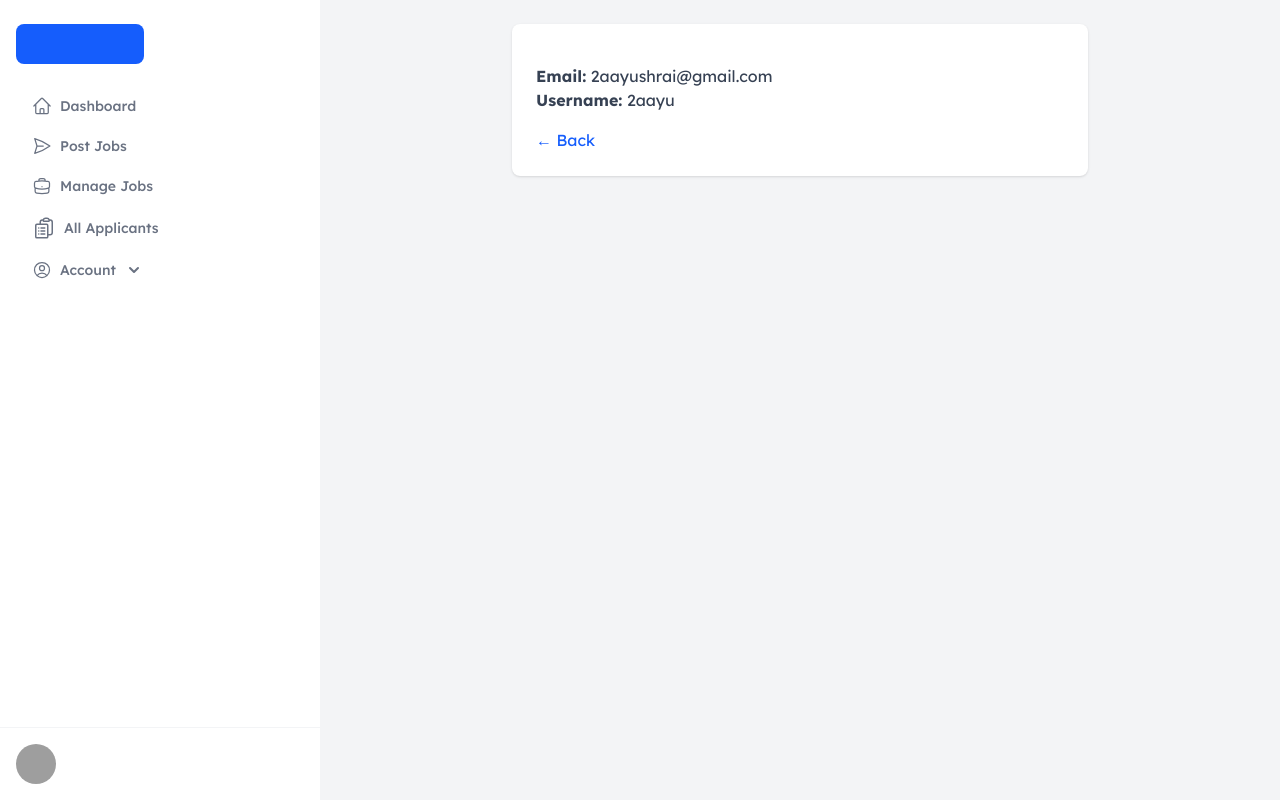
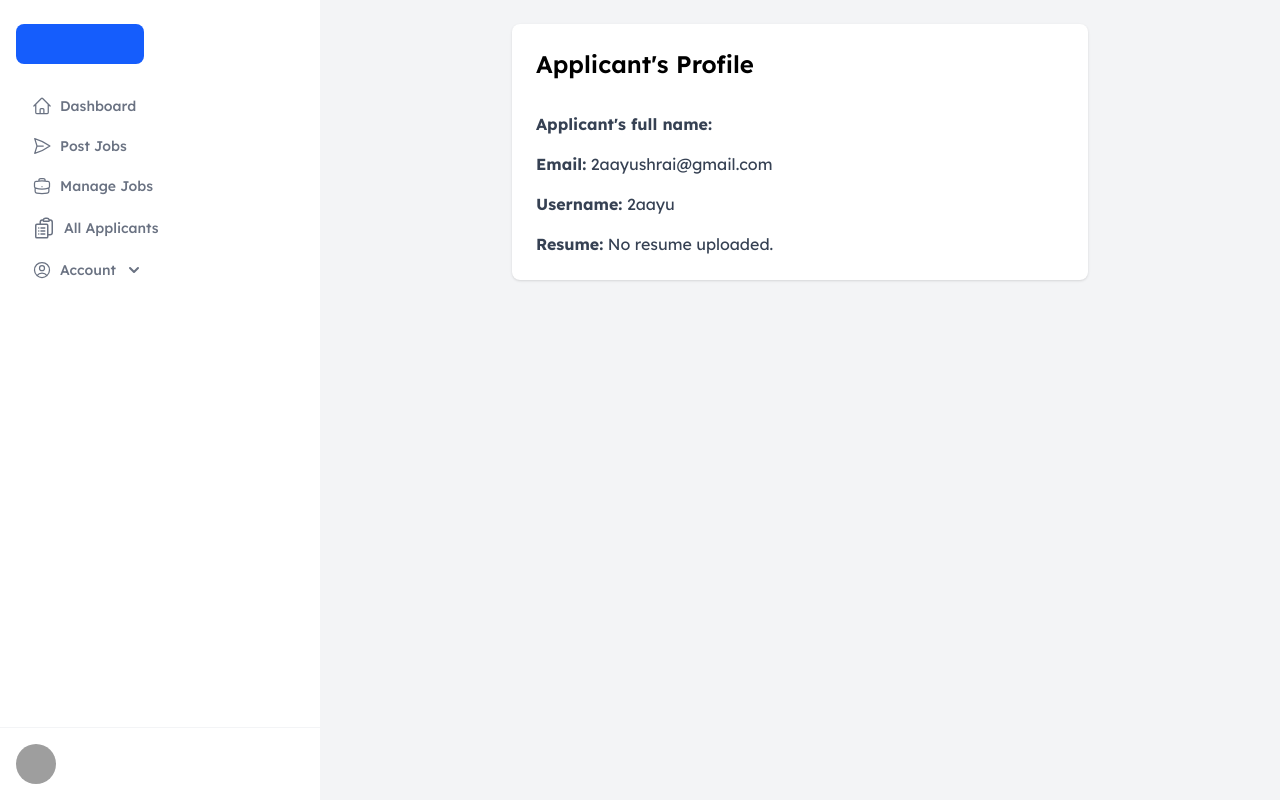
Before and after one commit to aayushlangbichong/career-hub, a Django app: page /company/1/1/ in a window 1280 px wide. Run offline with Django 5.2, Linux system fonts and the light colour scheme; data comes from the database, SQL or seed files in the repository; both versions use the stored data as it was after the commit; some libraries are stand-ins or nearby versions; grey boxes are pictures that could not be loaded.

Commit message:
UI improvements

```diff
--- a/job_portal/templates/company/view_user_profile.html
+++ b/job_portal/templates/company/view_user_profile.html
@@ -2,21 +2,27 @@
 
 {% block content %}
 <div class="p-6 bg-gray-100 min-h-screen">
-    <div class="bg-white shadow rounded-lg p-6 max-w-xl mx-auto">
+    <div class="bg-white shadow rounded-lg p-6 max-w-xl mx-auto flex gap-4 flex-col">
         <h2 class="text-2xl font-semibold mb-4">
-            {{ user.get_full_name }}
+            Applicant's Profile
         </h2>
-
+        <p class="text-gray-700"><strong>Applicant's full name:</strong> {{ user.get_full_name }}</p>
         <p class="text-gray-700"><strong>Email:</strong> {{ user.email }}</p>
         <p class="text-gray-700"><strong>Username:</strong> {{ user.username }}</p>
-
         {% if user.applicantprofile %}
         <p class="text-gray-700"><strong>Skills:</strong> {{ user.applicantprofile.skills }}</p>
         {% endif %}
 
-        <a href="{% url 'job_applicants' job_id %}" class="mt-4 inline-block text-blue-600 hover:underline">
-            ← Back
-        </a>
+        {% if user.job_seeker_profile and user.job_seeker_profile.resume %}
+        <p class="text-gray-700">
+            <strong>Resume:</strong>
+            <a href="{{ user.job_seeker_profile.resume.url }}" download class="text-blue-600 hover:underline">
+                Download Resume
+            </a>
+        </p>
+        {% else %}
+        <p class="text-gray-700"><strong>Resume:</strong> No resume uploaded.</p>
+        {% endif %}
 
     </div>
 </div>
--- a/job_portal/views.py
+++ b/job_portal/views.py
@@ -13,8 +13,6 @@ import re
 from sklearn.feature_extraction.text import TfidfVectorizer
 from sklearn.metrics.pairwise import cosine_similarity
 from .utils.resume_parser import extract_text_from_resume
-
-
 
 def get_role(user):
     try:
@@ -90,6 +88,7 @@ def onboarding(request):
             profile = JobSeekerProfile.objects.get(user=request.user)
             profile.resume = request.FILES.get("resume")
             profile.skills = request.POST.get("skills")
+
             profile.save()
             messages.success(request, "Job Seeker profile updated successfully!")
             return redirect('index')
@@ -97,6 +96,7 @@ def onboarding(request):
             profile = CompanyProfile.objects.get(user=request.user)
             profile.company_name = request.POST.get("company_name")
             profile.company_description = request.POST.get("company_description")
+            profile.company_location = request.POST.get("company_location")
             profile.logo = request.FILES.get("logo")
             profile.save()
             messages.success(request, "Company profile updated successfully!")
@@ -171,6 +171,7 @@ def register(request):
         user = User.objects.create_user(
             username=username,
             password=password,
+            email=email,
             first_name=first_name,
             last_name=last_name,
         )
@@ -236,6 +237,7 @@ def user_profile(request):
     if request.method == "POST":
         user.first_name = request.POST.get("first_name")
         user.last_name = request.POST.get("last_name")
+        user.email=request.POST.get("email")
         user.save()
 
         try:
@@ -274,7 +276,8 @@ def user_profile(request):
 
 def view_user_profile(request, user_id, job_id):
     user = get_object_or_404(User, id=user_id)
-    return render(request, "company/view_user_profile.html", {
+    return render(request, "company/view_user_profile.html",
+    {
         "user": user,
         "job_id": job_id,
     })
@@ -325,20 +328,16 @@ def job_details(request, job_id):
 def search_jobs(request):
     query = request.GET.get('q', '')
     sort = request.GET.get('sort', '')
-
-    # Base Query
     jobs = JobPost.objects.all()
 
-    # Apply search
     if query:
         jobs = jobs.filter(
             Q(title__icontains=query) |
             Q(company__company_name__icontains=query)
         )
 
-    # Apply Sorting
     if sort == "salary":
-        jobs = jobs.order_by("-salary")  # Highest → Lowest
+        jobs = jobs.order_by("-salary")
 
     elif sort == "work_type":
         jobs = jobs.order_by(
@@ -349,8 +348,6 @@ def search_jobs(request):
                 output_field=IntegerField()
             )
         )
-
-    # Return partial HTML
     html = render_to_string('partials/search_results.html', {'jobs': jobs})
     return HttpResponse(html)
 
```
Also changed, not shown: job_portal/templates/auth/onboarding.html (+13 -10 lines), job_portal/templates/auth/register.html (+13 -3 lines), job_portal/templates/user_profile.html (+10 -5 lines), db.sqlite3, job_portal/static/images/bg-hero.jpg, 2 other files.
